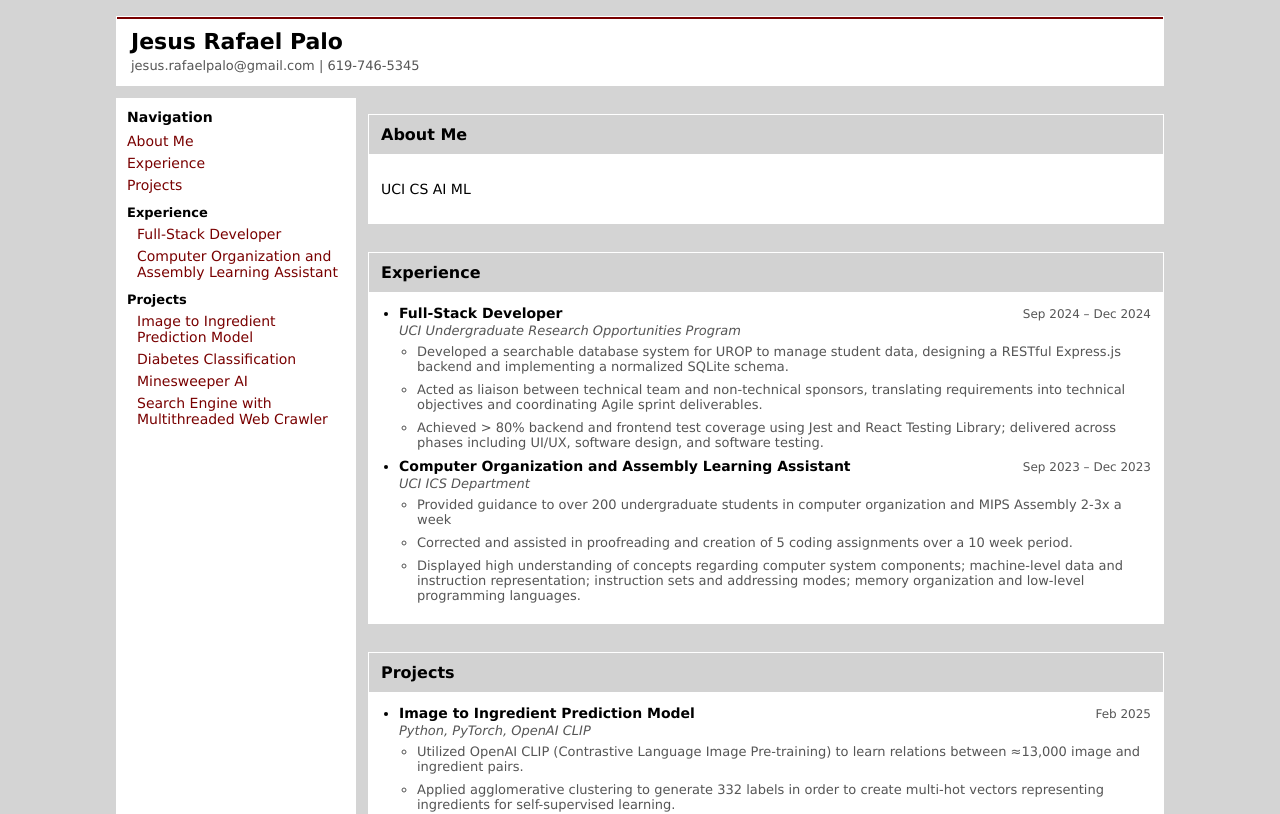
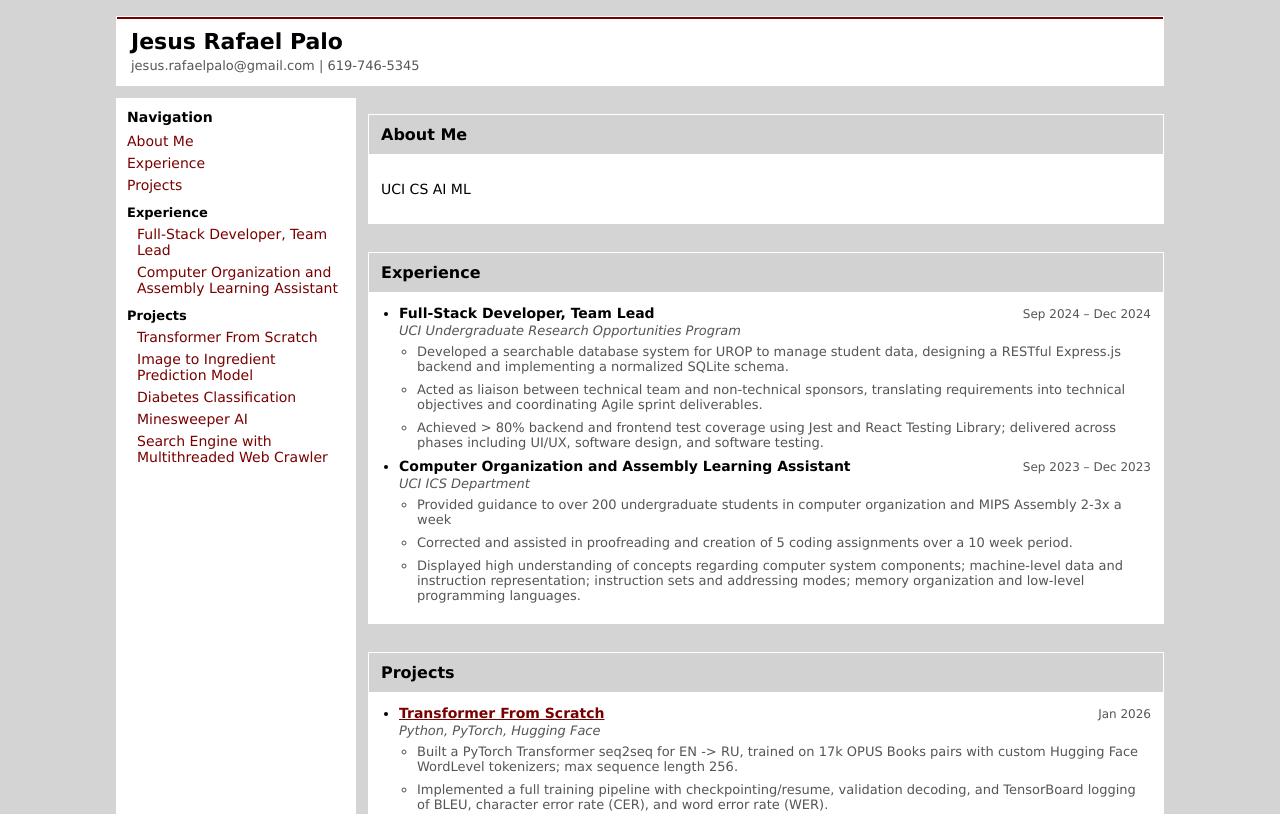
Before and after one commit to 6a6768/archive, a Next.js app: page / in a window 1280 px wide. Shown: the top 814 px of the page. Built offline with nearby package versions, Linux system fonts and the light colour scheme.

Commit message:
added transformer project and small edits

```diff
--- a/src/app/page.tsx
+++ b/src/app/page.tsx
@@ -14,7 +14,7 @@ const slugify = (value: string) =>
 
 const experiences: Entry[] = [
   {
-    title: 'Full-Stack Developer',
+    title: 'Full-Stack Developer, Team Lead',
     subtitle: 'UCI Undergraduate Research Opportunities Program',
     dates: 'Sep 2024 – Dec 2024',
     detail: [
@@ -38,6 +38,17 @@ const experiences: Entry[] = [
 
 const projects: Entry[] = [
   {
+    title: 'Transformer From Scratch',
+    subtitle: 'Python, PyTorch, Hugging Face',
+    dates: 'Jan 2026',
+    detail: [
+      'Built a PyTorch Transformer seq2seq for EN -> RU, trained on 17k OPUS Books pairs with custom Hugging Face WordLevel tokenizers; max sequence length 256.',
+      'Implemented a full training pipeline with checkpointing/resume, validation decoding, and TensorBoard logging of BLEU, character error rate (CER), and word error rate (WER).',
+      'Optimized for Apple M1 (MPS) with optional mixed precision, configurable batch size/loader workers, and runtime length stats to keep batches efficient.',
+    ],
+    link: 'https://github.com/6a6768/transformers',
+  },
+  {
     title: 'Image to Ingredient Prediction Model',
     subtitle: 'Python, PyTorch, OpenAI CLIP',
     dates: 'Feb 2025',
@@ -56,7 +67,6 @@ const projects: Entry[] = [
       'Utilized random forests, neural networks, linear and logistic regression, gradient boosting and stacking in order to determine whether diabetes patients would be readmitted with a ≈ 60% accuracy.',
       'Implemented randomized search cross validation to find the best hyperparameters for the models.',
     ],
-    link: 'https://example.com/demo',
   },
   {
     title: 'Minesweeper AI',
```
